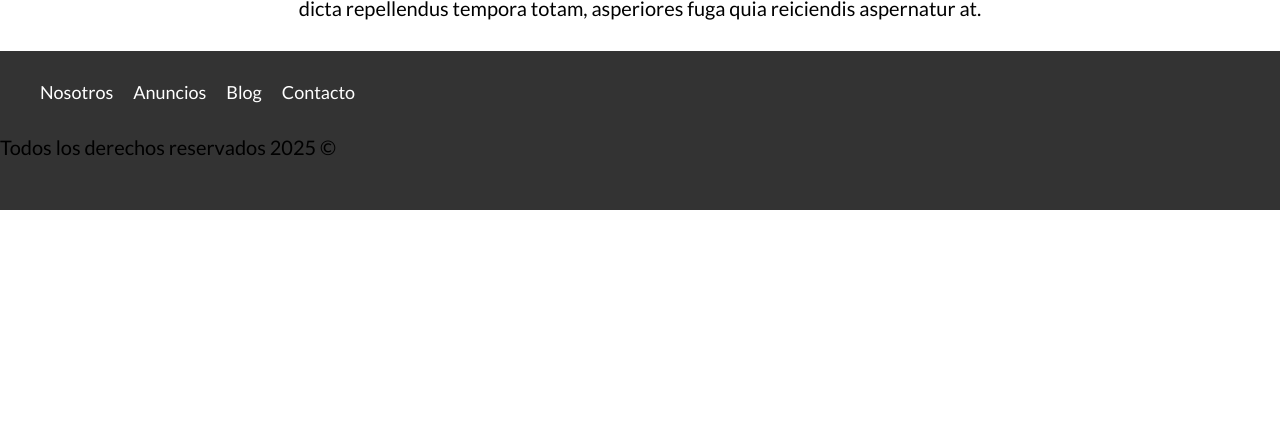
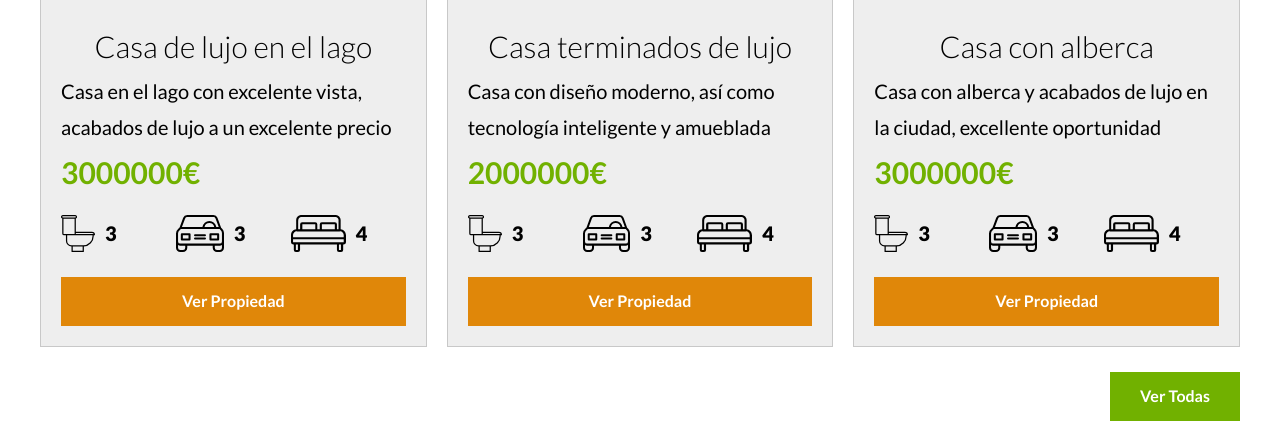
Before and after one commit to seergarciia99/BienesRaices, a PHP site: page / in a window 1280 px wide. Shown: the part 1700-2143 px from the top of the page. Before the commit the page ends 1910 px from the top, so only its background shows below. Run offline with PHP 8.4, Linux system fonts and the light colour scheme.

Commit message:
segundo commit

```diff
--- a/index.html
+++ b/index.html
@@ -69,6 +69,228 @@
       </div>
     </main>
 
+    <section class="seccion contenedor">
+      <h2>Casas y Depas en Venta</h2>
+
+      <div class="contenedor-anuncios">
+        <div class="anuncio">
+          <picture>
+            <source srcset="build/img/anuncio1.webp" type="image/webp" />
+            <source srcset="build/img/anuncio1.jpg" type="image/jpeg" />
+            <img src="build/img/anuncio1.jpg" alt="anuncio" loading="lazy" />
+          </picture>
+          <div class="contenido-anuncio">
+            <h3>Casa de lujo en el lago</h3>
+            <p>
+              Casa en el lago con excelente vista, acabados de lujo a un
+              excelente precio
+            </p>
+            <p class="precio">3000000€</p>
+            <ul class="iconos-caracteristicas">
+              <li>
+                <img
+                  src="build/img/icono_wc.svg"
+                  alt="icono wc"
+                  loading="lazy"
+                />
+                <p>3</p>
+              </li>
+              <li>
+                <img
+                  src="build/img/icono_estacionamiento.svg"
+                  alt="icono estacionamiento"
+                  loading="lazy"
+                />
+                <p>3</p>
+              </li>
+              <li>
+                <img
+                  src="build/img/icono_dormitorio.svg"
+                  alt="icono habitaciones"
+                  loading="lazy"
+                />
+                <p>4</p>
+              </li>
+            </ul>
+            <a href="anuncio.html" class="boton-amarillo-block"
+              >Ver Propiedad</a
+            >
+          </div>
+        </div>
+
+        <!--Anuncio 2-->
+        <div class="anuncio">
+          <picture>
+            <source srcset="build/img/anuncio2.webp" type="image/webp" />
+            <source srcset="build/img/anuncio2.jpg" type="image/jpeg" />
+            <img src="build/img/anuncio2.jpg" alt="anuncio" loading="lazy" />
+          </picture>
+          <div class="contenido-anuncio">
+            <h3>Casa terminados de lujo</h3>
+            <p>
+              Casa con diseño moderno, así como tecnología inteligente y
+              amueblada
+            </p>
+            <p class="precio">2000000€</p>
+            <ul class="iconos-caracteristicas">
+              <li>
+                <img
+                  src="build/img/icono_wc.svg"
+                  alt="icono wc"
+                  loading="lazy"
+                />
+                <p>3</p>
+              </li>
+              <li>
+                <img
+                  src="build/img/icono_estacionamiento.svg"
+                  alt="icono estacionamiento"
+                  loading="lazy"
+                />
+                <p>3</p>
+              </li>
+              <li>
+                <img
+                  src="build/img/icono_dormitorio.svg"
+                  alt="icono habitaciones"
+                  loading="lazy"
+                />
+                <p>4</p>
+              </li>
+            </ul>
+            <a href="anuncio.html" class="boton-amarillo-block"
+              >Ver Propiedad</a
+            >
+          </div>
+
+          <!--Anuncio 3-->
+        </div>
+        <div class="anuncio">
+          <picture>
+            <source srcset="build/img/anuncio3.webp" type="image/webp" />
+            <source srcset="build/img/anuncio3.jpg" type="image/jpeg" />
+            <img src="build/img/anuncio3.jpg" alt="anuncio" loading="lazy" />
+          </picture>
+          <div class="contenido-anuncio">
+            <h3>Casa con alberca</h3>
+            <p>
+              Casa con alberca y acabados de lujo en la ciudad, excellente
+              oportunidad
+            </p>
+            <p class="precio">3000000€</p>
+            <ul class="iconos-caracteristicas">
+              <li>
+                <img
+                  src="build/img/icono_wc.svg"
+                  alt="icono wc"
+                  loading="lazy"
+                />
+                <p>3</p>
+              </li>
+              <li>
+                <img
+                  src="build/img/icono_estacionamiento.svg"
+                  alt="icono estacionamiento"
+                  loading="lazy"
+                />
+                <p>3</p>
+              </li>
+              <li>
+                <img
+                  src="build/img/icono_dormitorio.svg"
+                  alt="icono habitaciones"
+                  loading="lazy"
+                />
+                <p>4</p>
+              </li>
+            </ul>
+            <a href="anuncio.html" class="boton-amarillo-block"
+              >Ver Propiedad</a
+            >
+          </div>
+        </div>
+      </div>
+
+      <!-- Contenido de los anuncios -->
+
+      <div class="alinear-derecha">
+        <a href="anuncios.html" class="boton-verde">Ver Todas</a>
+      </div>
+    </section>
+
+    <section class="imagen-contacto">
+      <h2>Encuentra la casa de tus sueños</h2>
+      <p>
+        Llena el formulario de contacto y un asesor se pondrá en contacto
+        contigo pronto.
+      </p>
+      <a href="contacto.html" class="boton-amarillo">Contactanos</a>
+    </section>
+
+    <div class="contendedor seccion seccion-inferior">
+      <section class="blog">
+        <h3>Nuestro Blog</h3>
+        <article class="entrada-blog">
+          <div class="imagen">
+            <picture>
+              <source srcset="build/img/blog1.webp" type="image/webp" />
+              <source srcset="build/img/blog1.jpg" type="image/jpeg" />
+              <img
+                src="build/img/blog1.jpg"
+                alt="Texto entrada al blog"
+                loading="lazy"
+              />
+            </picture>
+          </div>
+
+          <div class="texto-entrada">
+            <a href="entrada.html">
+              <h4>Terraza en el techo de tu casa</h4>
+              <p>Escrito el: <span>12/09/2025</span> por: <span>Admin</span></p>
+
+              <p>
+                Consejos para construir una terraza en el techo de tu casa con
+                los mejores materiales y ahorrando dinero
+              </p>
+            </a>
+          </div>
+        </article>
+
+        <article class="entrada-blog">
+          <div class="imagen">
+            <picture>
+              <source srcset="build/img/blog2.webp" type="image/webp" />
+              <source srcset="build/img/blog2jpg" type="image/jpeg" />
+              <img
+                src="build/img/blog2.jpg"
+                alt="Texto entrada al blog"
+                loading="lazy"
+              />
+            </picture>
+          </div>
+
+          <div class="texto-entrada">
+            <a href="entrada.html">
+              <h4>Guía para la decoración de tu hogar</h4>
+              <p>Escrito el: <span>12/09/2025</span> por: <span>Admin</span></p>
+
+              <p>
+                Maximiza el espacio en tu hogar con esta guia, aprende a combinar muebles y colores para darle vida a tu espacio
+              </p>
+            </a>
+          </div>
+        </article>
+      </section>
+
+      <section class="testimoniales">
+        <h3>Testimonios</h3>
+        <div class="testimonial">
+          <blockquote>El personal se comportó de una forma excelente, muy buena atención y la casa que me frecieron cumple con todoas mis expectativas</blockquote>
+          <p>- Sergio García</p>
+        </div>
+      </section>
+    </div>
+
     <footer class="footer seccion">
       <div class="contenedor contenedor-footer">
         <nav class="navegacion">
--- a/src/scss/app.scss
+++ b/src/scss/app.scss
@@ -3,8 +3,13 @@
 @import 'base/mixins';
 @import 'base/globales';
 @import 'base/utilidades';
+@import 'base/botones';
+
 
 @import 'layout/header';
 @import 'layout/footer';
 @import 'layout/navegacion';
 @import 'layout/iconos';
+@import 'layout/anuncios';
+@import 'layout/contactar';
+@import 'layout/inferior';
--- /dev/null
+++ b/src/scss/base/_botones.scss
@@ -0,0 +1,14 @@
+.boton-amarillo {
+    @include boton($amarillo,inline-block);
+
+}
+
+.boton-amarillo-block {
+    @include boton($amarillo,block);
+
+}
+
+.boton-verde {
+    @include boton($verde,inline-block);
+
+}
--- a/src/scss/base/_mixins.scss
+++ b/src/scss/base/_mixins.scss
@@ -21,3 +21,19 @@
     gap: $espaciado;
     grid-template-columns: repeat($columnas, 1fr);
 }
+
+@mixin boton($bgColor, $display) {
+    background-color: $bgColor;
+    color: $blanco;
+    font-weight: $bold;
+    text-decoration: none;
+    padding: 1rem 3rem;
+    text-align: center;
+    margin-top: $separacion / 2;
+    display: $display;
+
+    &:hover {
+        background-color: darrken($bgColor, 5);
+    }
+
+}
--- a/src/scss/base/_utilidades.scss
+++ b/src/scss/base/_utilidades.scss
@@ -5,3 +5,9 @@
 .contenido-centrado {
     max-width: 800px;
 }
+
+.alinear-derecha {
+    display: flex;
+    justify-content: end;
+
+}
--- /dev/null
+++ b/src/scss/layout/_anuncios.scss
@@ -0,0 +1,43 @@
+@include tablet {
+  .contenedor-anuncios {
+    @include grid(3, 2rem);
+  }
+}
+
+.anuncio {
+  background-color: lighten($gris, 5);
+  border: 1px solid darken($gris, 10);
+
+  .contenido-anuncio {
+    padding: 2rem;
+  }
+  h3,
+  p {
+    margin: 0;
+  }
+  .precio {
+    color: $verde;
+    font-weight: $bold;
+    font-size: 3rem;
+  }
+}
+.iconos-caracteristicas {
+    display: flex;
+    list-style: none;
+    padding: 0;
+
+    li{
+        flex: 1;
+        display: flex;
+
+        img {
+            flex: 0 0 3rem;
+            margin-right: 1rem;
+        }
+
+        p {
+            font-weight: $black;
+        }
+    }
+
+}
--- /dev/null
+++ b/src/scss/layout/_contactar.scss
@@ -0,0 +1,32 @@
+.no-webp .imagen-contacto {
+    background-image: url('../img/encuentra.jpg');
+
+}
+
+.webp .imagen-contacto{
+    background-image: url('../img/encuentra.webp');
+
+}
+
+.imagen-contacto {
+    background-position: center center;
+    background-size: cover;
+
+    padding: $separacion * 2 0;
+    display: flex;
+    flex-direction: column;
+    align-items: center;
+
+    h2{
+        font-size: 4rem;
+        font-weight: $black;
+        color: $blanco;
+    }
+
+    p{
+        font-size: 1.8rem;
+
+        color: $blanco;
+
+    }
+}
--- a/src/scss/layout/_iconos.scss
+++ b/src/scss/layout/_iconos.scss
@@ -1,5 +1,5 @@
 @include tablet {
-  .icono-nosotros {
+  .iconos-nosotros {
     @include grid(3, 2rem);
   }
 }
--- /dev/null
+++ b/src/scss/layout/_inferior.scss
@@ -0,0 +1,49 @@
+@include tablet {
+  .seccion-inferior {
+    display: grid;
+    grid-template-columns: 2fr 1fr;
+    column-gap: 2rem;
+  }
+}
+
+.entrada-blog {
+  margin-bottom: 2rem;
+
+  @include tablet {
+    display: grid;
+    grid-template-columns: 1fr 2fr;
+    column-gap: 2rem;
+  }
+  &:last-of-type {
+    margin-bottom: 0;
+  }
+}
+
+.texto-entrada {
+  a {
+    color: $negro;
+    margin-top: 2rem;
+    display: block;
+
+    @include tablet{
+        margin-top: 0;
+    }
+
+  }
+  h4 {
+    margin: 0;
+    line-height: 1.4;
+
+    &::after {
+      content: '';
+      display: block;
+      width: 15rem;
+      height: .5rem;
+      background-color: $verde;
+      margin-top: 1rem;
+    }
+  }
+  span {
+    color: $amarillo;
+  }
+}
```
Also changed, not shown: build/css/app.css, 1 other file.
